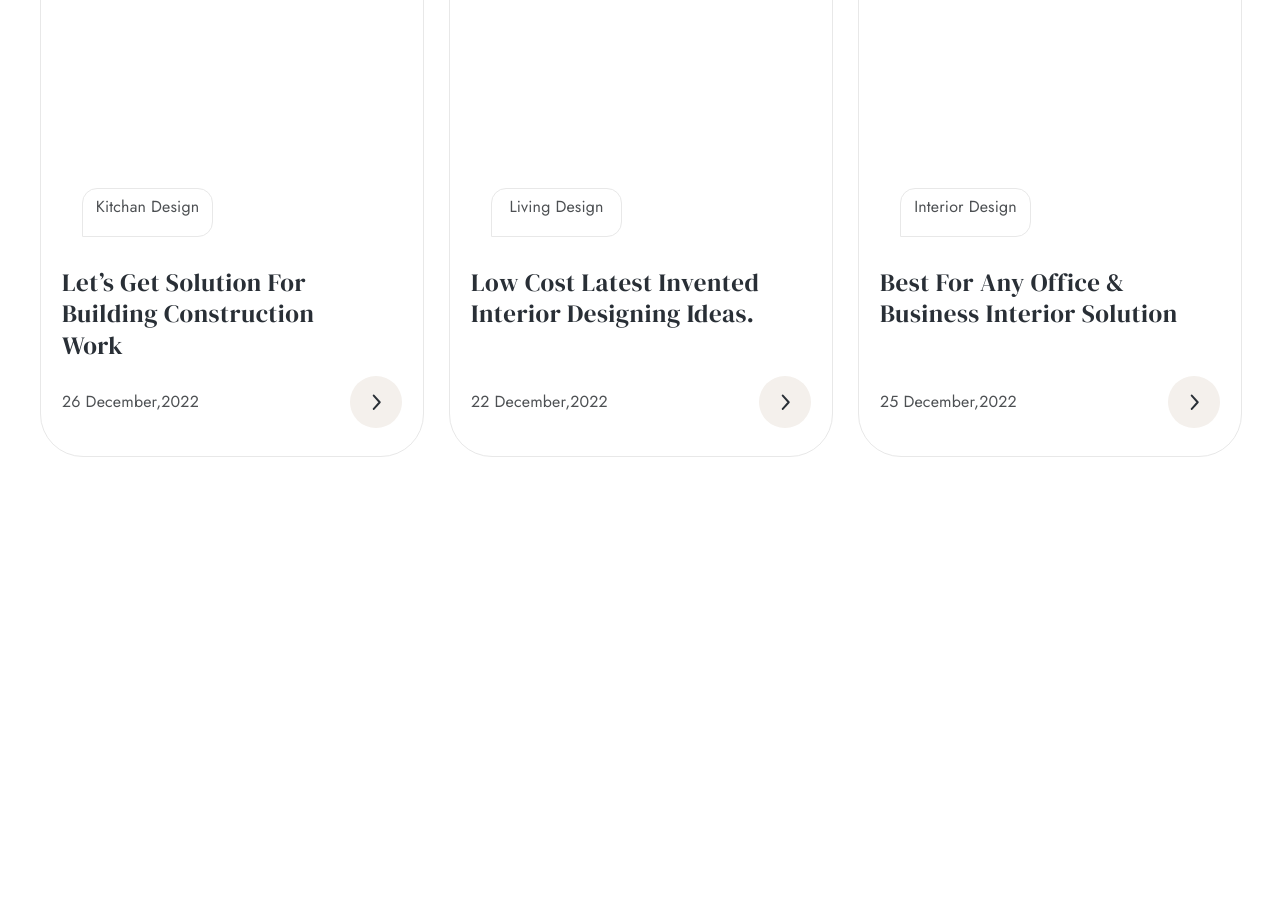
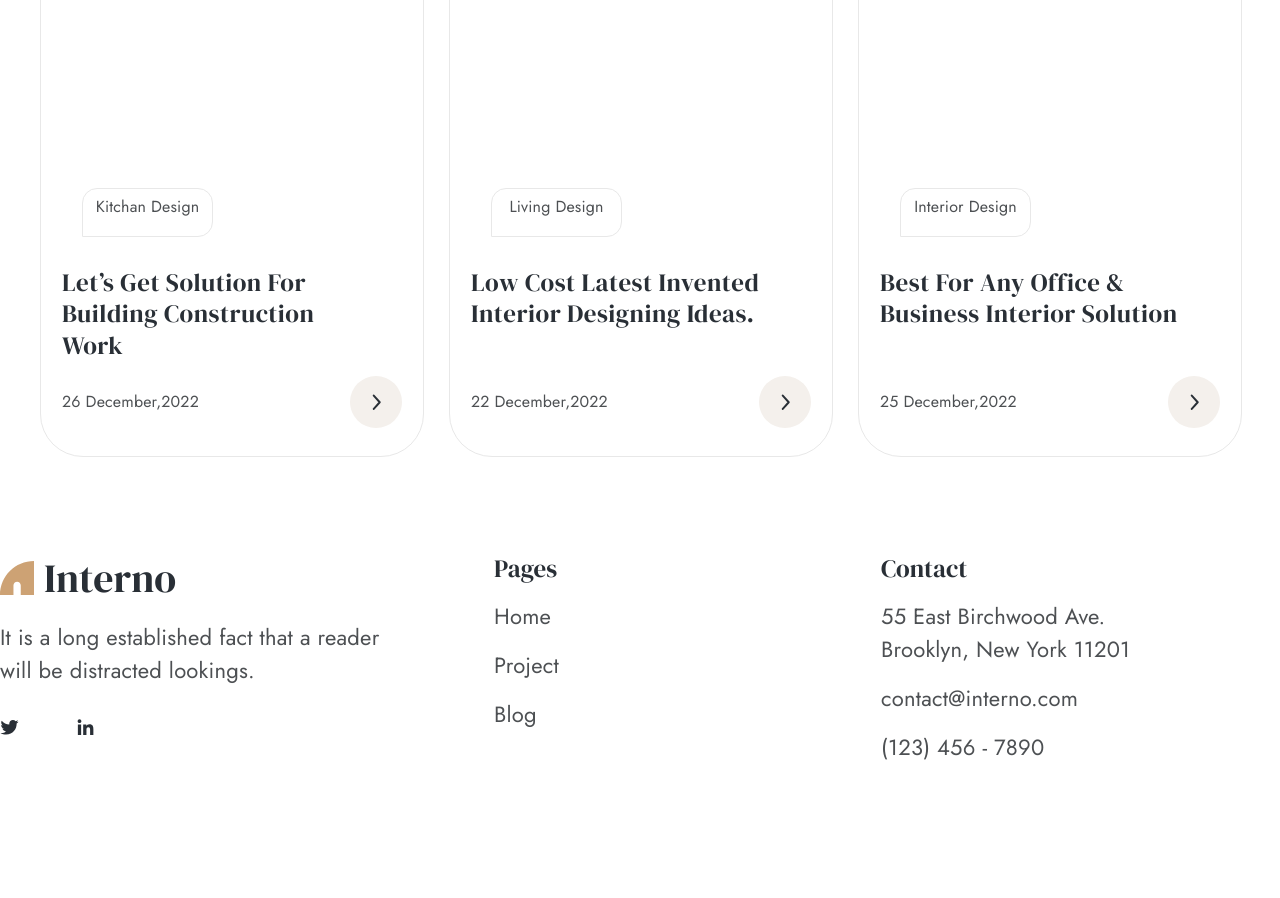
Before and after one commit to KseniaPaz/vue.jsHW, a plain HTML site: page index.html in a window 1280 px wide. Shown: the part 3404-4302 px from the top of the page. Before the commit the page ends 3861 px from the top, so only its background shows below. Drawn offline with Linux system fonts and the light colour scheme.

Commit message:
footer added

```diff
--- a/index.html
+++ b/index.html
@@ -190,6 +190,32 @@
 
         </div>
     </article>
+    <footer class="footer center">
+        <div class="footer_interno">
+            <div class="header_logo">
+                <img src="img/Logo.svg" alt="Logo">
+                <h1 class="header_logo_title">Interno</h1>
+            </div>
+            <p class="footer_logo_text">It is a long established fact that a reader will be distracted lookings.</p>
+            <div class="footer_icons">
+                <img class="footer_icon_twitter" src="img/twitter.svg" alt="twitter">
+                <img class="footer_icon_in" src="img/in.svg" alt="in">
+            </div>
+        </div>
+        <div class="footer_pages">
+            <h3 class="footer_pages_title">Pages</h3>
+            <a class="footer_menubar_link" href="#">Home</a>
+            <a class="footer_menubar_link" href="#">Project</a>
+            <a class="footer_menubar_link" href="#">Blog</a>
+        </div>
+        <div class="footer_contacts">
+            <h3 class="footer_pages_title">Contact</h3>
+            <p class="footer_contacts_text">55 East Birchwood Ave. Brooklyn, New York 11201</p>
+            <p class="footer_contacts_text">contact@interno.com</p>
+            <p class="footer_contacts_text">(123) 456 - 7890</p>
+        </div>
+
+    </footer>
 
 </body>
 
--- a/style.css
+++ b/style.css
@@ -346,3 +346,70 @@ body{
     justify-content: center;
     background-color: #F4F0EC;
 }
+
+.footer {
+    margin-top: 96px;
+    padding-bottom: 134px;
+    display: flex;
+}
+
+.footer_logo_text {
+    font-family: Jost;
+    font-size: 22px;
+    font-weight: 400;
+    line-height: 33px;
+    letter-spacing: 0.01em;
+    text-align: left;
+    color: #4D5053;
+    width: 393px;
+    margin-top: 18px;
+    margin-bottom: 31px;
+}
+
+.footer_icon_twitter {
+    margin-right: 54px;
+}
+
+.footer_pages {
+    display: flex;
+    flex-direction: column;
+    gap: 16px;
+    margin-left: 101px;
+}
+
+.footer_pages_title {
+    font-family: DM Serif Display;
+    font-size: 25px;
+    font-weight: 400;
+    line-height: 31.25px;
+    text-align: left;
+    color: #292F36;
+}
+
+.footer_menubar_link {
+    font-family: Jost;
+    font-size: 22px;
+    font-weight: 400;
+    line-height: 33px;
+    letter-spacing: 0.01em;
+    text-align: left;
+    color: #4D5053;
+}
+
+.footer_contacts {
+    width: 258px;
+    display: flex;
+    flex-direction: column;
+    gap: 16px;
+    margin-left: 322px;
+}
+
+.footer_contacts_text {
+    font-family: Jost;
+    font-size: 22px;
+    font-weight: 400;
+    line-height: 33px;
+    letter-spacing: 0.01em;
+    text-align: left;
+    color: #4D5053;
+}
```
Also changed, not shown: img/in.svg (added), img/twitter.svg (added).
